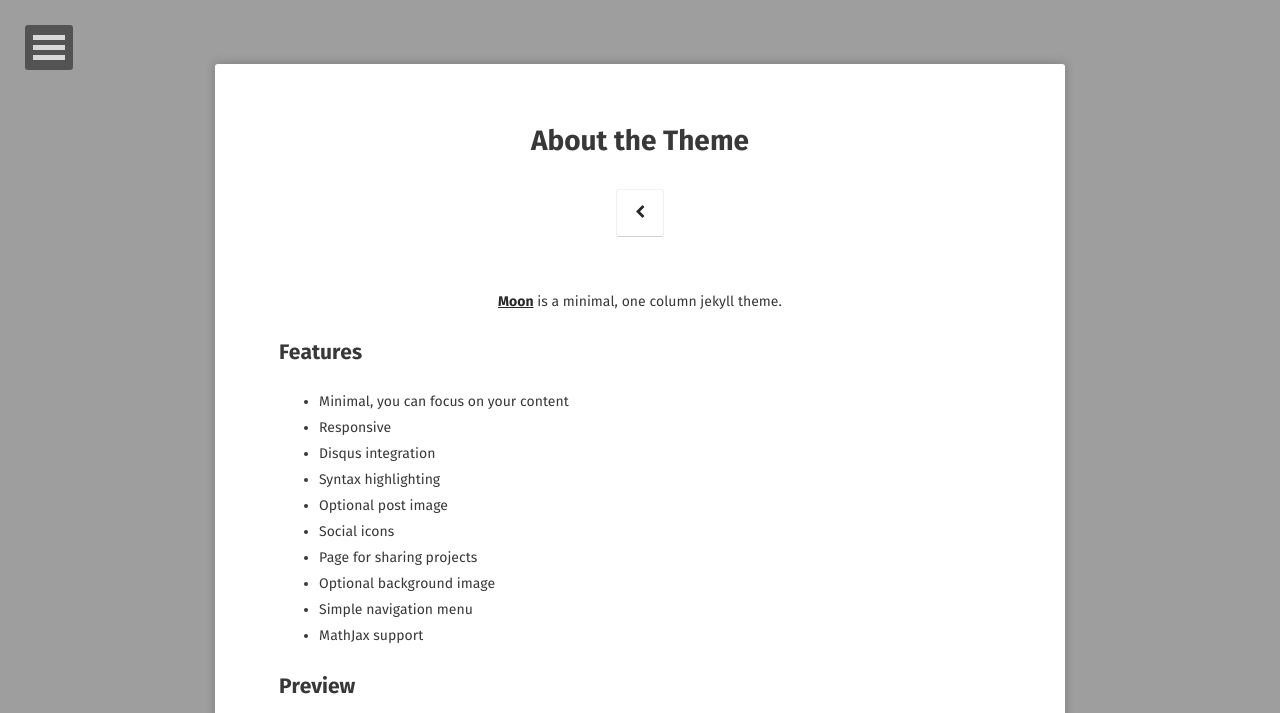
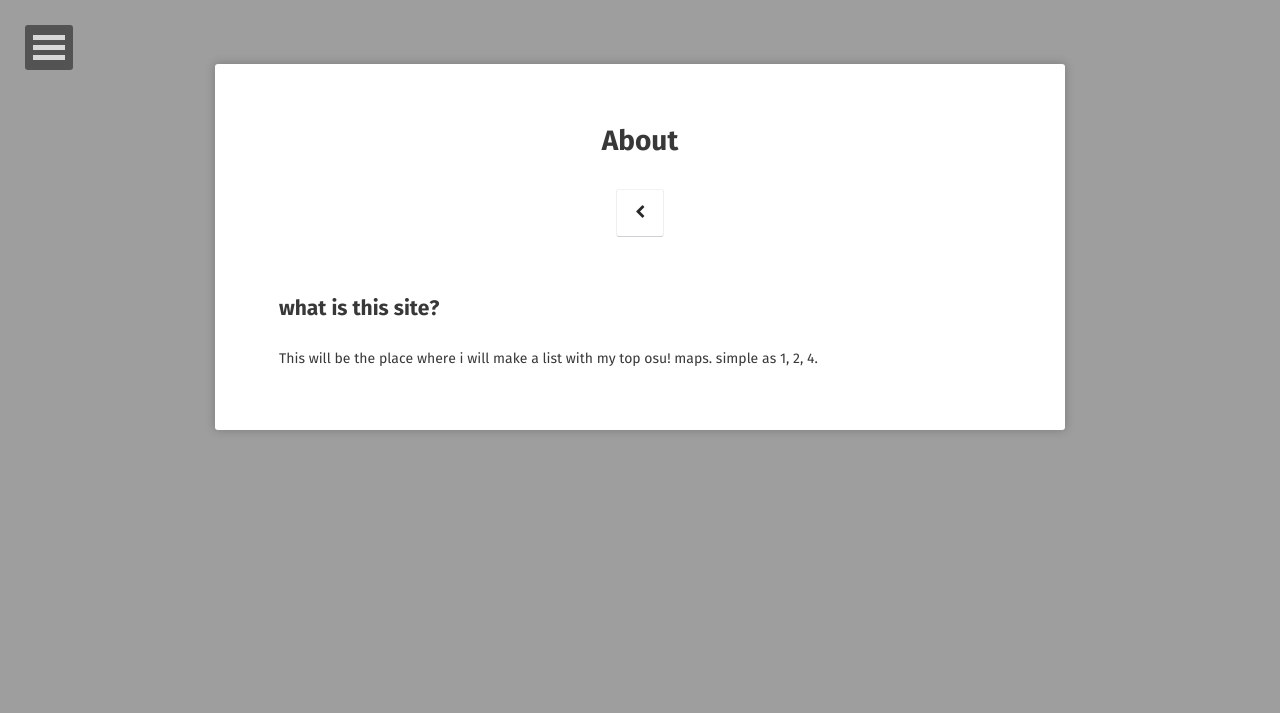
Before and after one commit to KoocieBoi/osumaps, a Jekyll site: the page built from about/index.md, in a window 1280 px wide. Shown: the top 713 px of the page. Built offline with Jekyll 4.4.1, drawn with Linux system fonts in a browser that asks for light colours; some web fonts are replaced; some of the changed text lies outside the part shown; grey boxes are pictures that could not be loaded.

Commit message:
Update index.md

```diff
--- a/about/index.md
+++ b/about/index.md
@@ -1,37 +1,11 @@
 ---
 layout: page
-title: About the Theme
+title: About
 tags: [about, Jekyll, theme, moon]
 date: 2016-03-21
 comments: false
 ---
 
-<center><a href="http://taylantatli.github.io/Moon"><b>Moon</b></a> is a minimal, one column jekyll theme.</center>
-
-## Features
-* Minimal, you can focus on your content
-* Responsive
-* Disqus integration
-* Syntax highlighting
-* Optional post image
-* Social icons
-* Page for sharing projects
-* Optional background image
-* Simple navigation menu
-* MathJax support
-
-## Preview
-
-{% capture images %}
-    https://cloud.githubusercontent.com/assets/754514/14509720/61c61058-01d6-11e6-93ab-0918515ecd56.png
-    https://cloud.githubusercontent.com/assets/754514/14509716/61ac6c8e-01d6-11e6-879f-8308883de790.png
-{% endcapture %}
-{% include gallery images=images caption="Screenshots of Moon Theme" cols=2 %}
-
-See a [live version of Moon](http://taylantatli.github.io/Moon) hosted on GitHub.
-
-## Getting Started
-
-To learn how to install and use this theme check out the [Setup Guide](http://taylantatli.me/Moon/moon-theme/) for more information.
-
-[Install Moon](https://github.com/TaylanTatli/Moon){: .btn}
+## what is this site?
+This will be the place where i will make a list with my top osu! maps.
+simple as 1, 2, 4.
```
